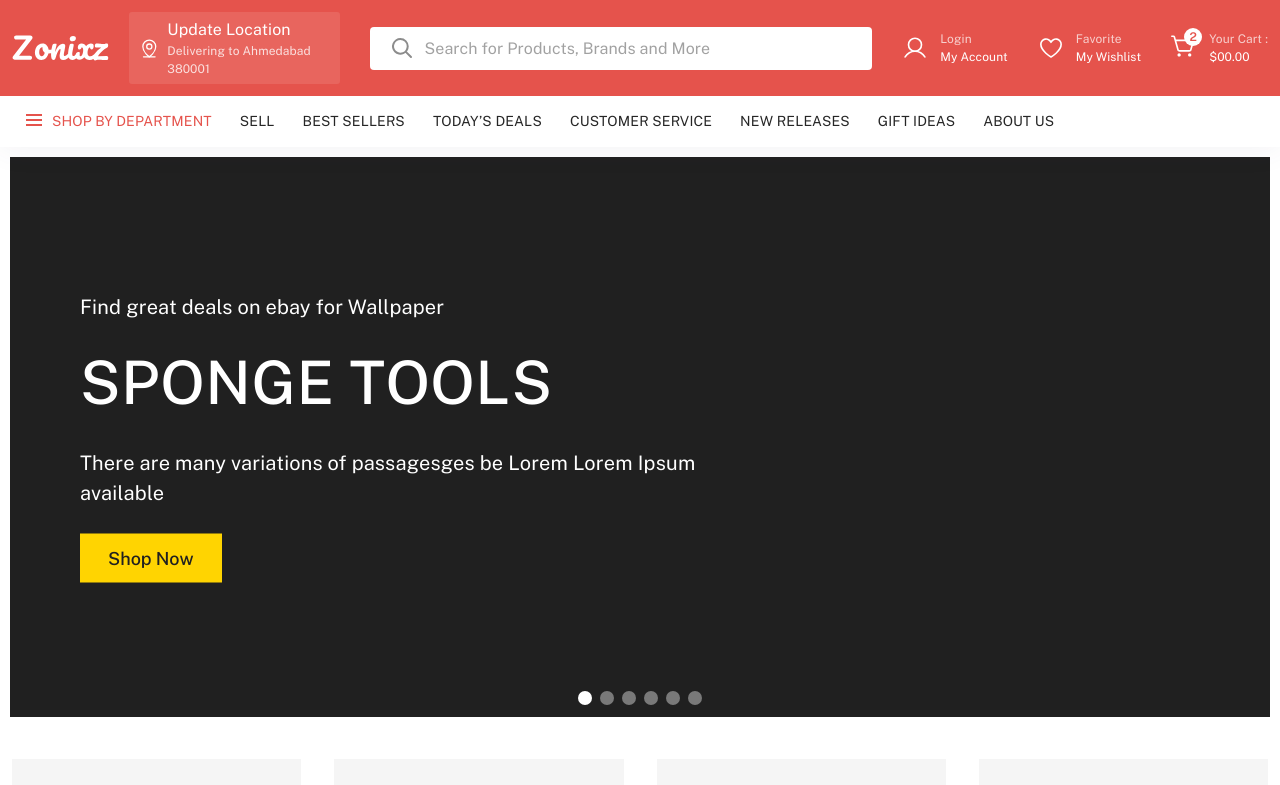
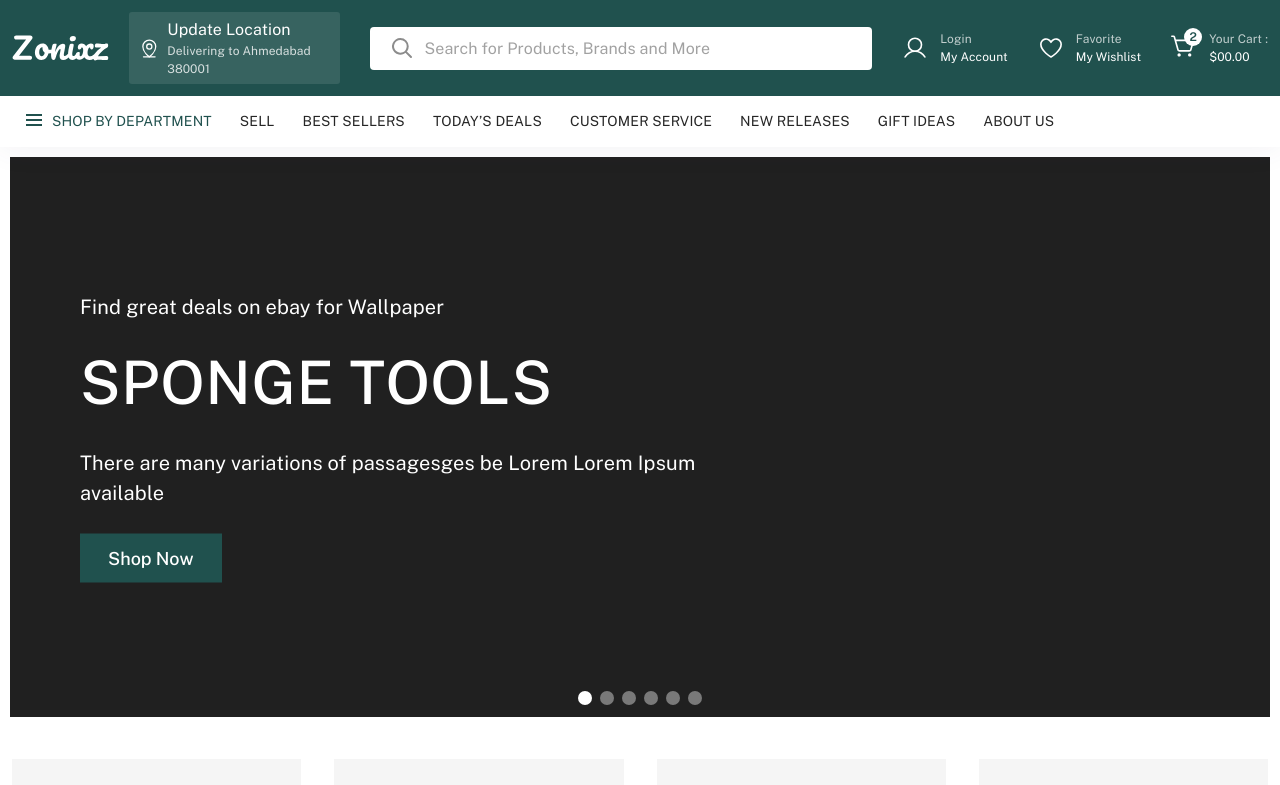
Before and after one commit to Raj-47-coder/zonix, a React (Create React App) app: page / in a window 1280 px wide. Shown: the top 785 px of the page. Built offline with nearby package versions, Linux system fonts and the light colour scheme.

Commit message:
Update color

```diff
--- a/src/Inauth/Bannerslider/Bannerslider.scss
+++ b/src/Inauth/Bannerslider/Bannerslider.scss
@@ -79,8 +79,8 @@
 
       a.btn_banner {
         font-size: 1.8rem;
-        color: var(--theme_dark);
-        background-color: var(--theme_warning);
+        color: var(--theme_white);
+        background-color: var(--theme_primary);
         padding: 1.4rem 2.8rem;
         display: inline-block;
         font-weight: 500;
--- a/src/Zonixzvariables/Zonixzvariables.scss
+++ b/src/Zonixzvariables/Zonixzvariables.scss
@@ -1,6 +1,6 @@
 :root {
-  --theme_primary: #E5534C;
-  --theme_darkprimary: #bd342c;
+  --theme_primary: #20514E;
+  --theme_darkprimary: rgba(32, 81, 78, 0.8);
   --theme_blue: #7239EA;
   --theme_dark: #202020;
   --theme_grey: #929FA5;
```
